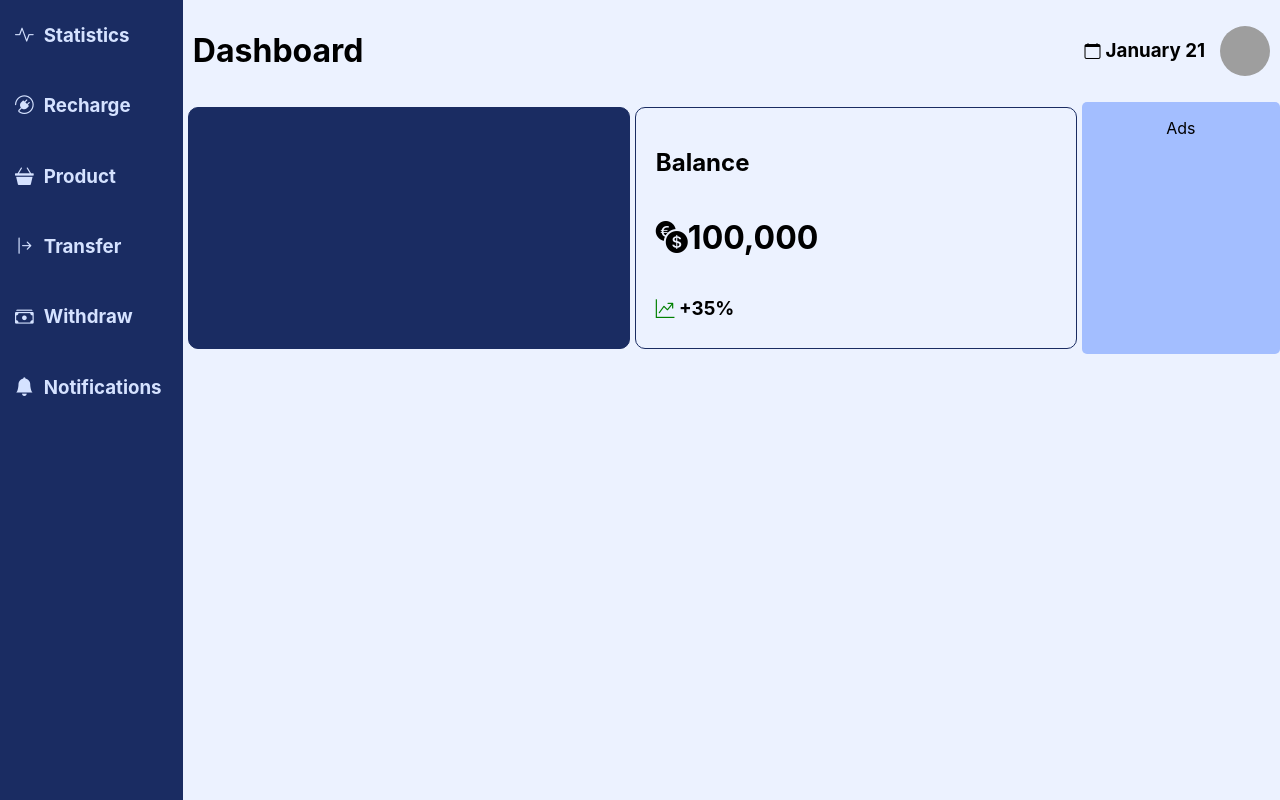
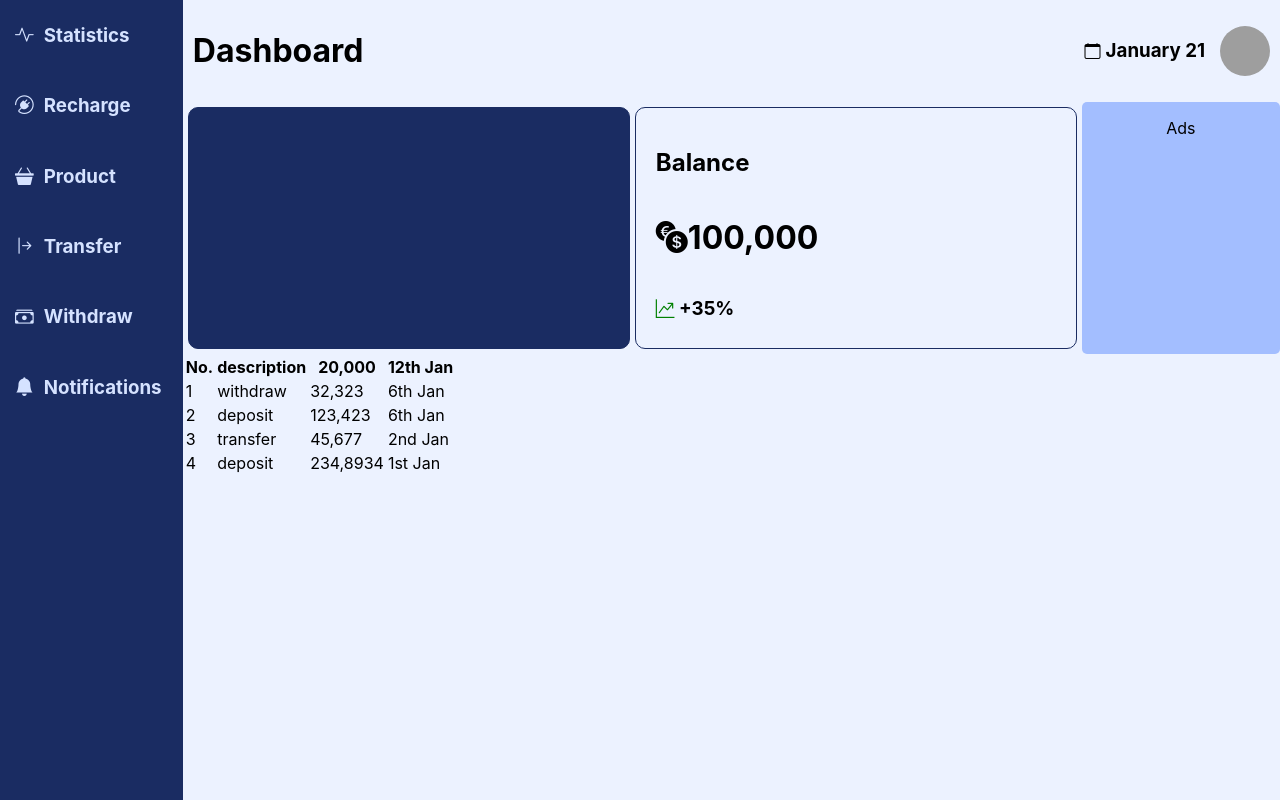
Before and after one commit to MungaiNjeri/crown-wave, a React (Vite) app in the folder crown-wave-client/: page / in a window 1280 px wide. Built offline with nearby package versions, Linux system fonts and the light colour scheme; grey boxes are pictures that could not be loaded.

Commit message:
added table

```diff
--- a/crown-wave-client/src/pages/dashboard.jsx
+++ b/crown-wave-client/src/pages/dashboard.jsx
@@ -59,6 +59,42 @@ function Dashboard(){
                         </div>
 
                     </div>
+                    <div id="dashboard-transaction">
+                        <table className="transaction-Table">
+                                <tr className="transaction-Row">
+                                    <th>No.</th>
+                                    <th>description</th>
+                                    <th>20,000</th>
+                                    <th>12th Jan</th>
+
+                                </tr>
+                                <tr className="transaction-Row">
+                                    <td>1</td>
+                                    <td>withdraw</td>
+                                    <td>32,323</td>
+                                    <td>6th Jan</td>
+                                </tr>
+                                <tr className="transaction-Row">
+                                    <td>2</td>
+                                    <td>deposit</td>
+                                    <td>123,423</td>
+                                    <td>6th Jan</td>
+                                </tr>
+                                <tr className="transaction-Row">
+                                    <td>3</td>
+                                    <td>transfer</td>
+                                    <td>45,677</td>
+                                    <td>2nd Jan</td>
+                                </tr>
+                                <tr className="transaction-Row">
+                                    <td>4</td>
+                                    <td>deposit</td>
+                                    <td>234,8934</td>
+                                    <td>1st Jan</td>
+                                </tr>
+                        </table>
+
+                    </div>
 
                 </div>
 
```
